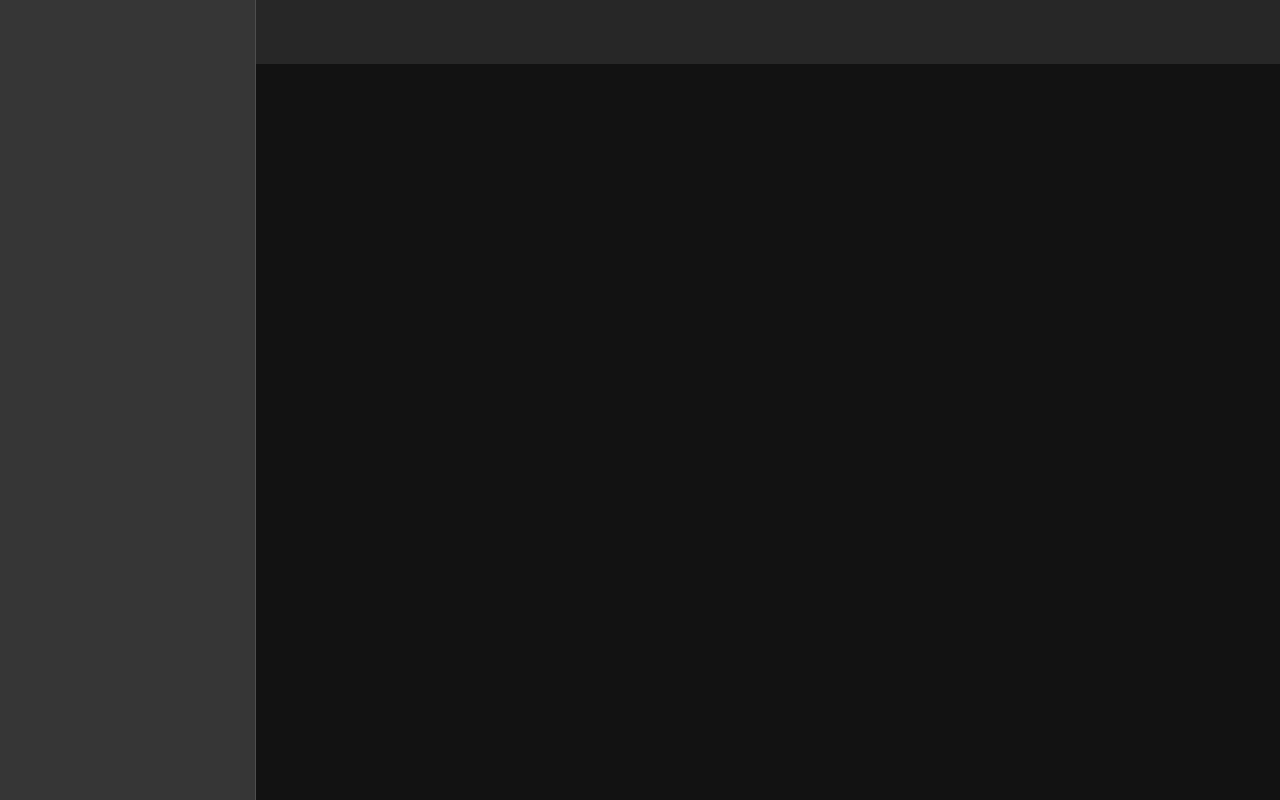
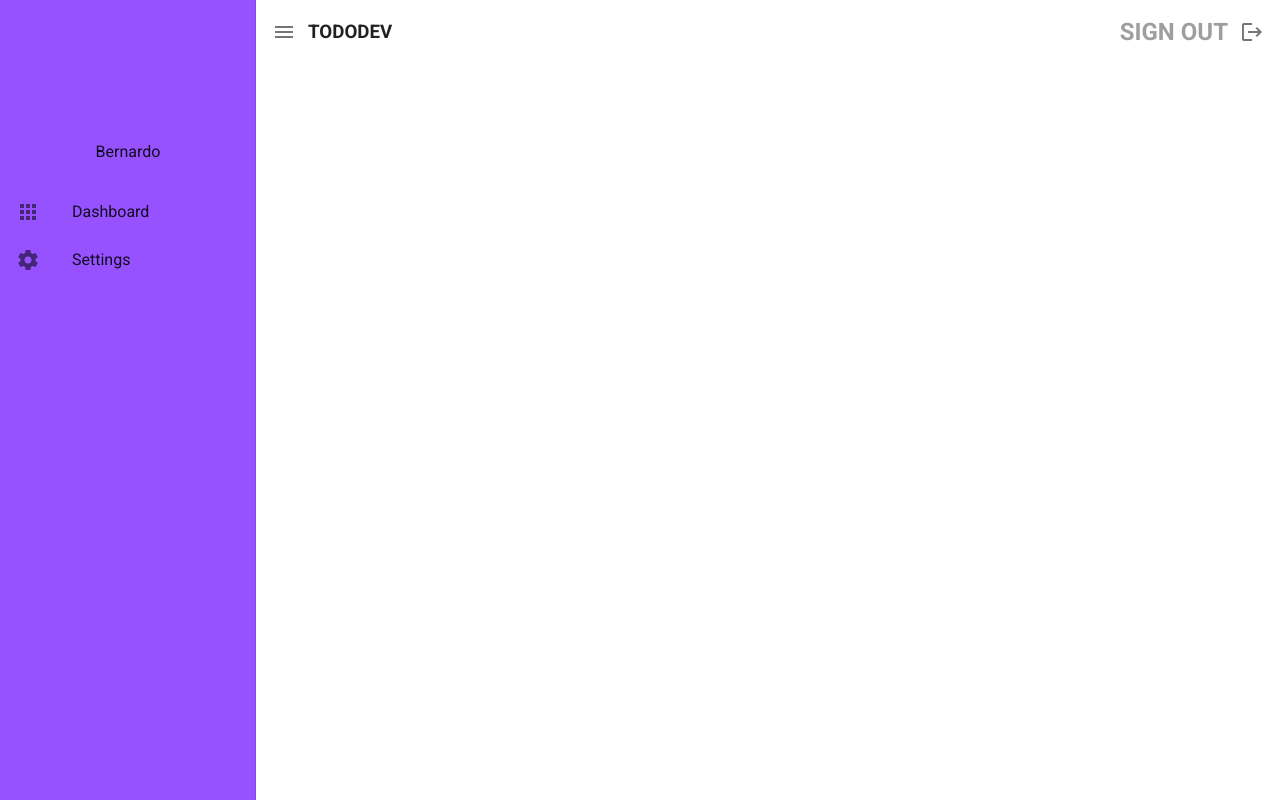
Before and after one commit to BerPGR/lista-completa-nuxt-vuetify, a Nuxt app: page / in a window 1280 px wide. Built offline with nearby package versions, Linux system fonts and the light colour scheme.

Commit message:
First design made for navigation drawer and app bar

```diff
--- a/layouts/default.vue
+++ b/layouts/default.vue
@@ -1,11 +1,17 @@
 <template>
   <v-app dark>
-    <v-navigation-drawer app>
+    <v-navigation-drawer app color="#9652FF">
+      <div class="text-center mt-10">
+        <v-avatar size="100">
+          <v-img :src="require('../assets/eu.png')"></v-img>
+        </v-avatar>
+        <p>Bernardo</p>
+      </div>
       <v-list>
+        <v-list-item-group>
         <v-list-item
           v-for="(item, i) in items"
           :key="i"
-          :to="item.to"
           router
           exact
         >
@@ -16,9 +22,19 @@
             <v-list-item-title>{{ item.title }}</v-list-item-title>
           </v-list-item-content>
         </v-list-item>
+        </v-list-item-group>
       </v-list>
     </v-navigation-drawer>
-    <v-app-bar :clipped-left="clipped" fixed app flat>
+    <v-app-bar color="transparent" app flat>
+      <v-app-bar-nav-icon></v-app-bar-nav-icon>
+      <h3>TODODEV</h3>
+      <v-spacer></v-spacer>
+      <h2 class="grey--text">SIGN OUT</h2>
+      <v-btn icon>
+        <v-icon>
+          mdi-logout
+        </v-icon>
+      </v-btn>
     </v-app-bar>
     <v-main style="padding: 64px 0px 0px 0px">
       <v-content>
@@ -33,11 +49,14 @@ export default {
   name: 'DefaultLayout',
   data() {
     return {
-      clipped: false,
-      drawer: false,
-      fixed: false,
-      miniVariant: false,
-      title: 'Vuetify.js',
+      items: [
+        {
+          title: 'Dashboard', icon: 'mdi-apps'
+        },
+        {
+          title: 'Settings', icon: 'mdi-cog'
+        }
+      ]
     }
   },
 }
--- a/nuxt.config.js
+++ b/nuxt.config.js
@@ -53,7 +53,7 @@ export default {
   vuetify: {
     customVariables: ['~/assets/variables.scss'],
     theme: {
-      dark: true,
+      dark: false,
       themes: {
         dark: {
           primary: colors.blue.darken2,
--- a/server.js
+++ b/server.js
@@ -3,6 +3,10 @@ const { urlencoded } = require('express')
 const mongoose = require('mongoose')
 const { loadNuxt, build } = require('nuxt')
 const isDev = process.env.NODE_ENV !== 'production'
+require('dotenv').config()
+
+const db_user = process.env.DB_USER
+const db_pass = process.env.DB_PASSWORD
 
 const app = express()
 
@@ -12,7 +16,7 @@ app.use(urlencoded({
 
 app.use(express.json())
 
-mongoose.connect(`mongodb+srv://tiober007:FSz2oCZcwnH2Plg9@listona.qp0oi22.mongodb.net/pessoas?retryWrites=true&w=majority`)
+mongoose.connect(`mongodb+srv://${db_user}:${db_pass}@listona.qp0oi22.mongodb.net/pessoas?retryWrites=true&w=majority`)
 .then(async() => {
     const nuxt = await loadNuxt(isDev ? 'dev' : 'start')
 
```
Also changed, not shown: assets/Tododev.png (added), assets/eu.png (added).
